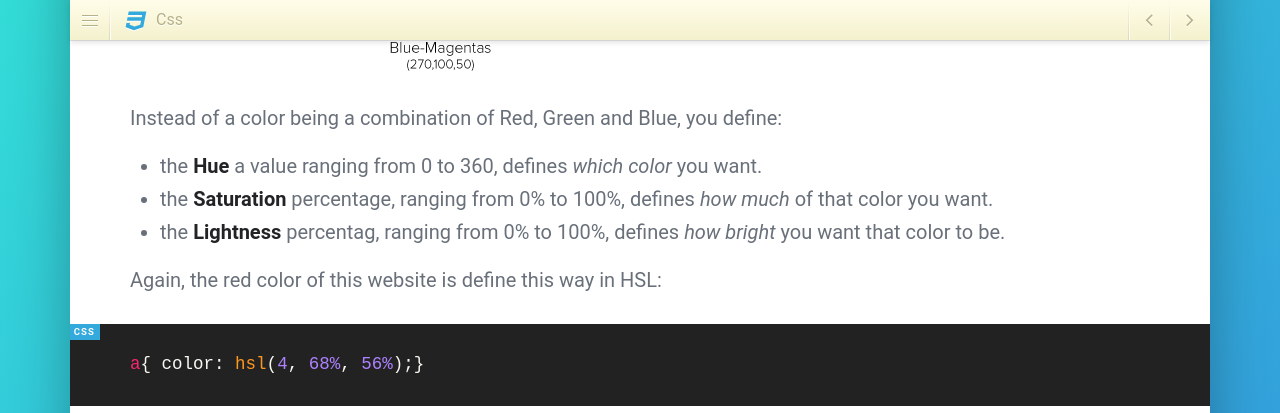
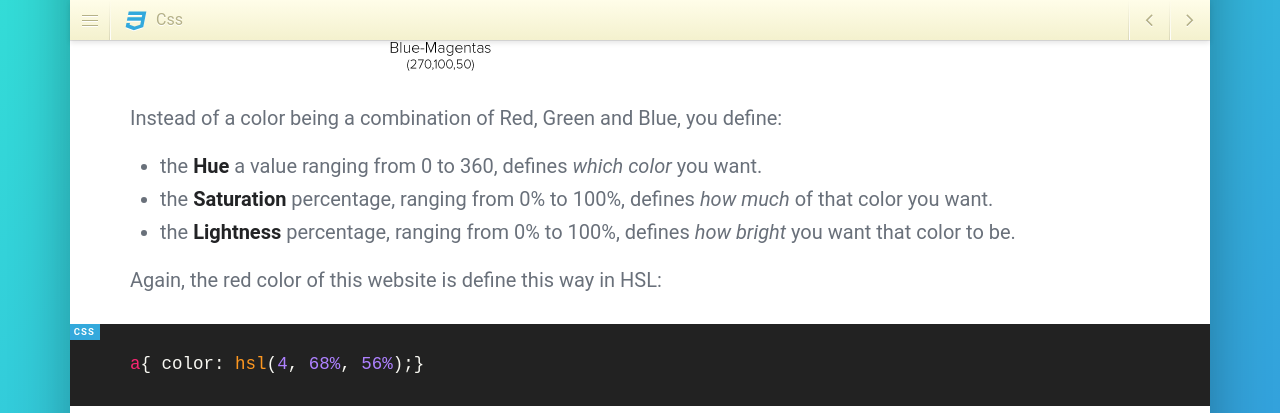
Before and after one commit to jgthms/marksheet, a Jekyll site: the page built from _posts/2015-04-07-css-color-units.md, in a window 1280 px wide and 900 px high, scrolled down 3114 px. Shown: the top 413 px of the window. Built offline with Jekyll 4.4.1, drawn with Linux system fonts in a browser that asks for light colours; nearby versions of some CDN libraries; comment, search, counter and statistics services are not loaded.

Commit message:
Fixed minor spelling error.

```diff
--- a/_posts/2015-04-07-css-color-units.md
+++ b/_posts/2015-04-07-css-color-units.md
@@ -69,7 +69,7 @@ Instead of a color being a combination of Red, Green and Blue, you define:
 
 * the **Hue** a value ranging from 0 to 360, defines _which color_ you want.
 * the **Saturation** percentage, ranging from 0% to 100%, defines _how much_ of that color you want.
-* the **Lightness** percentag, ranging from 0% to 100%, defines _how bright_ you want that color to be.
+* the **Lightness** percentage, ranging from 0% to 100%, defines _how bright_ you want that color to be.
 
 Again, the red color of this website is define this way in HSL:
 
```
